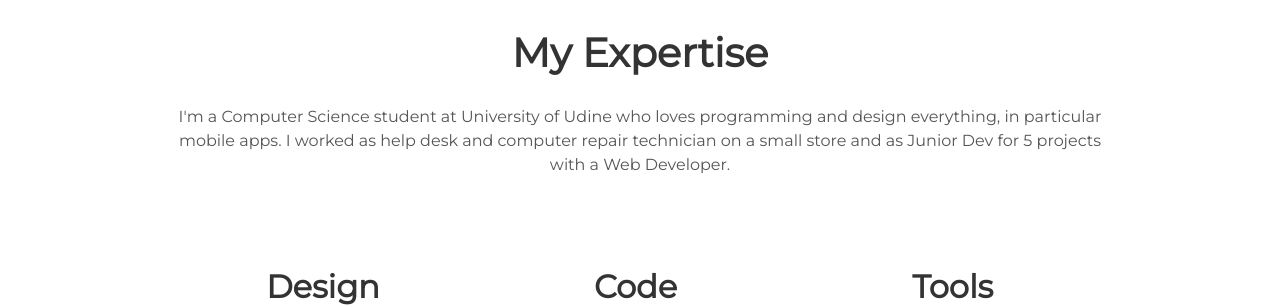
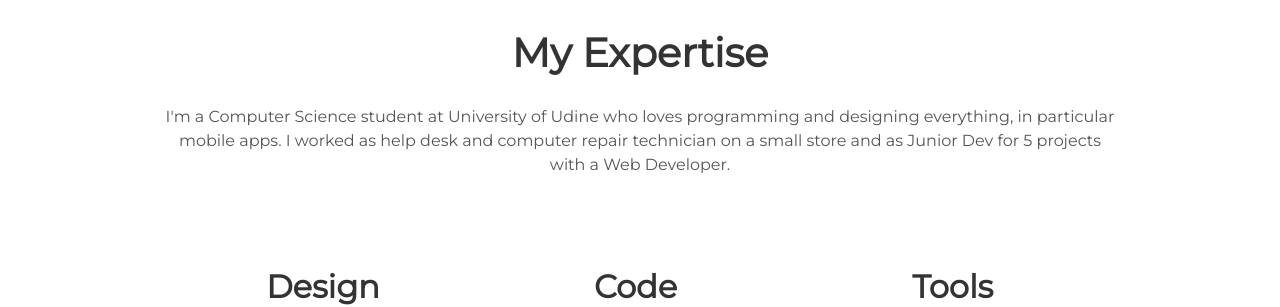
Before and after one commit to ClarkStoro/clarkstoro.github.io, a Jekyll site: the page built from index.html, in a window 1280 px wide and 900 px high, scrolled down 799 px. Shown: the part 153-460 px from the top of the window. Built offline with Jekyll 4.4.1, drawn with Linux system fonts in a browser that asks for light colours.

Commit message:
Update _config.yml

```diff
--- a/_config.yml
+++ b/_config.yml
@@ -6,7 +6,7 @@ description: Personal page
 
 # User settings
 username: Emanuele Maso
-user_description: I'm a Computer Science student at University of Udine who loves programming and design everything, in particular mobile apps.&nbsp;I worked as help desk and computer repair technician on a small store and as Junior Dev for 5 projects with a Web Developer.
+user_description: I'm a Computer Science student at University of Udine who loves programming and designing everything, in particular mobile apps.&nbsp;I worked as help desk and computer repair technician on a small store and as Junior Dev for 5 projects with a Web Developer.
 user_title: Front-End Developer
 email: emanuele.maso97@gmail.com
 twitter_username: clarkstoro
```
